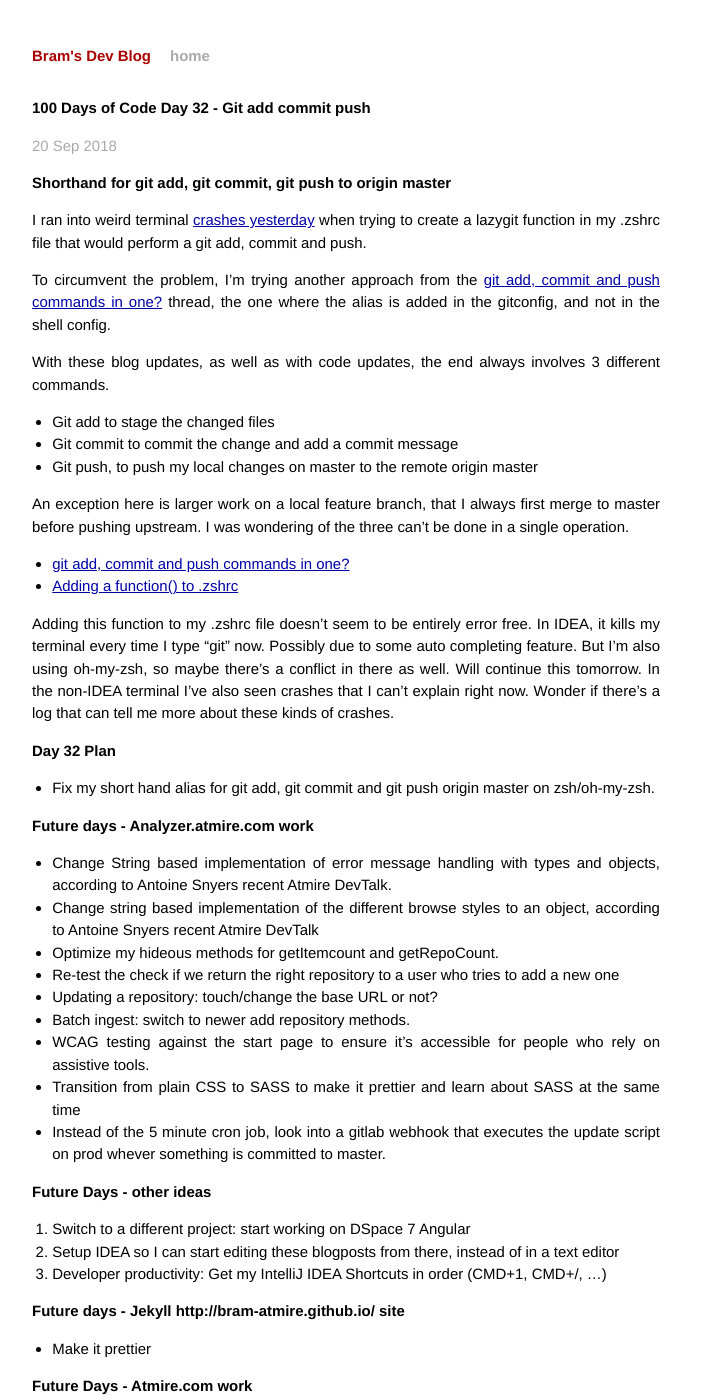
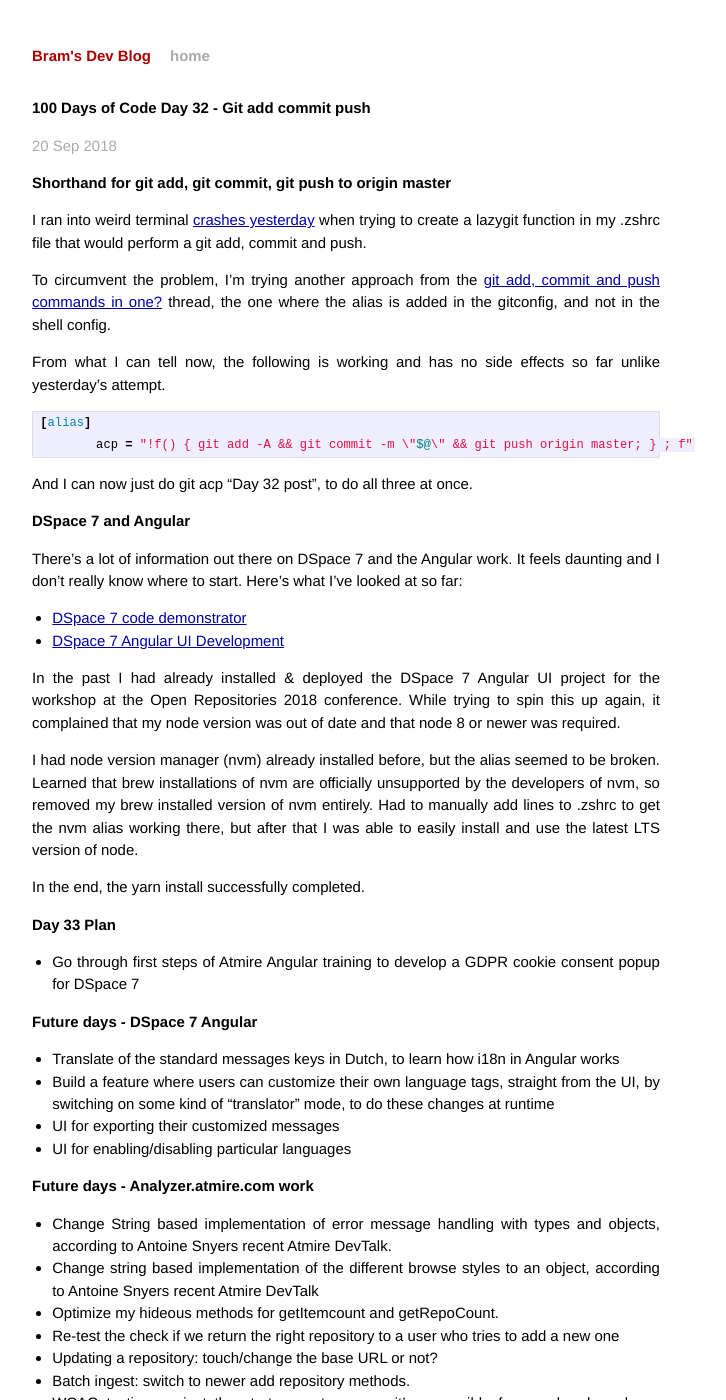
Before and after one commit to bram-atmire/bram-atmire.github.io, a Jekyll site: the page built from _posts/2018-09-20-100-days-of-code-day-32-git-acp.markdown, in a window 1280 px wide and 1400 px high. Shown: the whole window, without its empty margins (294-1020 px from the left). Built offline with Jekyll 4.4.1, drawn with Linux system fonts in a browser that asks for light colours; some of the changed text lies outside the part shown.

Commit message:
Day 32 post wrap up

````diff
--- a/_posts/2018-09-20-100-days-of-code-day-32-git-acp.markdown
+++ b/_posts/2018-09-20-100-days-of-code-day-32-git-acp.markdown
@@ -11,26 +11,40 @@ I ran into weird terminal [crashes yesterday](http://bram-atmire.github.io/100da
 
 To circumvent the problem, I'm trying another approach from the [git add, commit and push commands in one?](https://stackoverflow.com/questions/19595067/git-add-commit-and-push-commands-in-one) thread, the one where the alias is added in the gitconfig, and not in the shell config.
 
+From what I can tell now, the following is working and has no side effects so far unlike yesterday's attempt.
 
+```bash
+[alias]
+        acp = "!f() { git add -A && git commit -m \"$@\" && git push origin master; } ; f"
+```
 
+And I can now just do git acp "Day 32 post", to do all three at once.
 
+# DSpace 7 and Angular
 
-With these blog updates, as well as with code updates, the end always involves 3 different commands.
-* Git add to stage the changed files
-* Git commit to commit the change and add a commit message
-* Git push, to push my local changes on master to the remote origin master
+There's a lot of information out there on DSpace 7 and the Angular work. It feels daunting and I don't really know where to start.
+Here's what I've looked at so far:
 
-An exception here is larger work on a local feature branch, that I always first merge to master before pushing upstream.
-I was wondering of the three can't be done in a single operation.
+* [DSpace 7 code demonstrator](https://dspace7-demo.atmire.com/home)
+* [DSpace 7 Angular UI Development](https://wiki.duraspace.org/display/DSPACE/DSpace+7+-+Angular+UI+Development)
 
-* [git add, commit and push commands in one?](https://stackoverflow.com/questions/19595067/git-add-commit-and-push-commands-in-one)
-* [Adding a function() to .zshrc](https://stackoverflow.com/questions/44647789/adding-a-function-to-zshrc)
+In the past I had already installed & deployed the DSpace 7 Angular UI project for the workshop at the Open Repositories 2018 conference.
+While trying to spin this up again, it complained that my node version was out of date and that node 8 or newer was required.
 
-Adding this function to my .zshrc file doesn't seem to be entirely error free. In IDEA, it kills my terminal every time I type "git" now. Possibly due to some auto completing feature. But I'm also using oh-my-zsh, so maybe there's a conflict in there as well. Will continue this tomorrow. In the non-IDEA terminal I've also seen crashes that I can't explain right now. Wonder if there's a log that can tell me more about these kinds of crashes.
+I had node version manager (nvm) already installed before, but the alias seemed to be broken. Learned that brew installations of nvm are officially unsupported by the developers of nvm, so removed my brew installed version of nvm entirely. Had to manually add lines to .zshrc to get the nvm alias working there, but after that I was able to easily install and use the latest LTS version of node.
 
-# Day 32 Plan
+In the end, the yarn install successfully completed.
 
-* Fix my short hand alias for git add, git commit and git push origin master on zsh/oh-my-zsh.
+# Day 33 Plan
+
+* Go through first steps of Atmire Angular training to develop a GDPR cookie consent popup for DSpace 7
+
+# Future days - DSpace 7 Angular
+
+* Translate of the standard messages keys in Dutch, to learn how i18n in Angular works
+* Build a feature where users can customize their own language tags, straight from the UI, by switching on some kind of "translator" mode, to do these changes at runtime
+* UI for exporting their customized messages
+* UI for enabling/disabling particular languages
 
 # Future days - Analyzer.atmire.com work
 
@@ -44,11 +58,9 @@ Adding this function to my .zshrc file doesn't seem to be entirely error free. I
 * Transition from plain CSS to SASS to make it prettier and learn about SASS at the same time
 * Instead of the 5 minute cron job, look into a gitlab webhook that executes the update script on prod whever something is committed to master.
 
-# Future Days - other ideas
+# Future Days - Productivity
 
-1. Switch to a different project: start working on DSpace 7 Angular
-2. Setup IDEA so I can start editing these blogposts from there, instead of in a text editor
-3. Developer productivity: Get my IntelliJ IDEA Shortcuts in order (CMD+1, CMD+/, ...)
+* Get my IntelliJ IDEA Shortcuts for comments in order
 
 # Future days - Jekyll http://bram-atmire.github.io/ site
 
````
